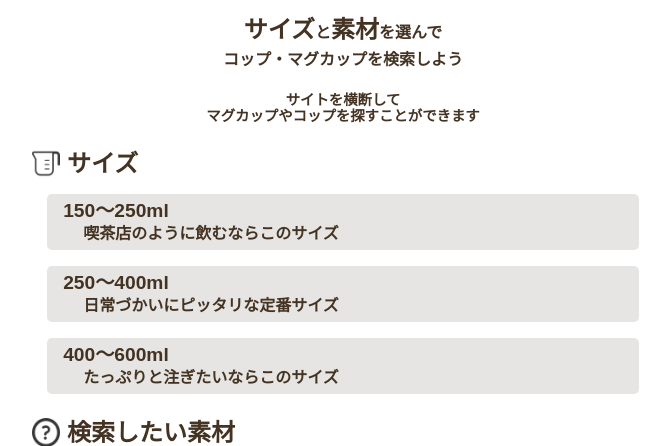
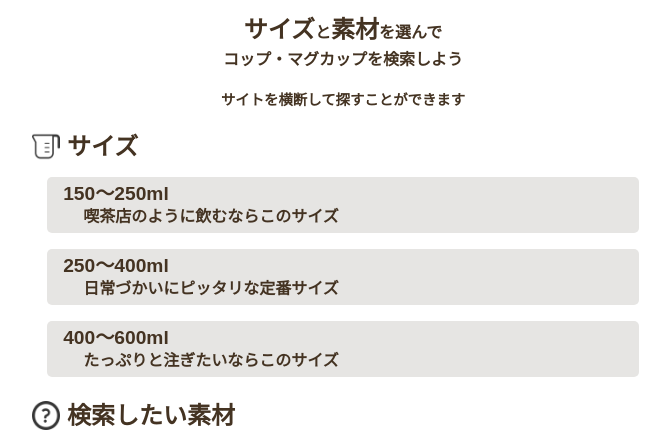
Before and after one commit to Shigo-07/mug_cup, a Django app: page /cup/ in a window 1280 px wide. Shown: the part 90-536 px from the top of the page, without its empty margins (297-967 px from the left). Run offline with Django 4.2, Linux system fonts and the light colour scheme; some libraries are stand-ins or nearby versions.

Commit message:
# 変更点 ・トップページの記述を修正

```diff
--- a/templates/main/top.html
+++ b/templates/main/top.html
@@ -20,7 +20,7 @@
             <p><span>サイズ</span>と<span>素材</span>を選んで<br>コップ・マグカップを検索しよう</p>
             <br>
             <div class="caption-sub">
-            <p>サイトを横断して<br>マグカップやコップを探すことができます</p>
+            <p>サイトを横断して探すことができます</p>
             </div>
         </div>
         <div class="size">
```
